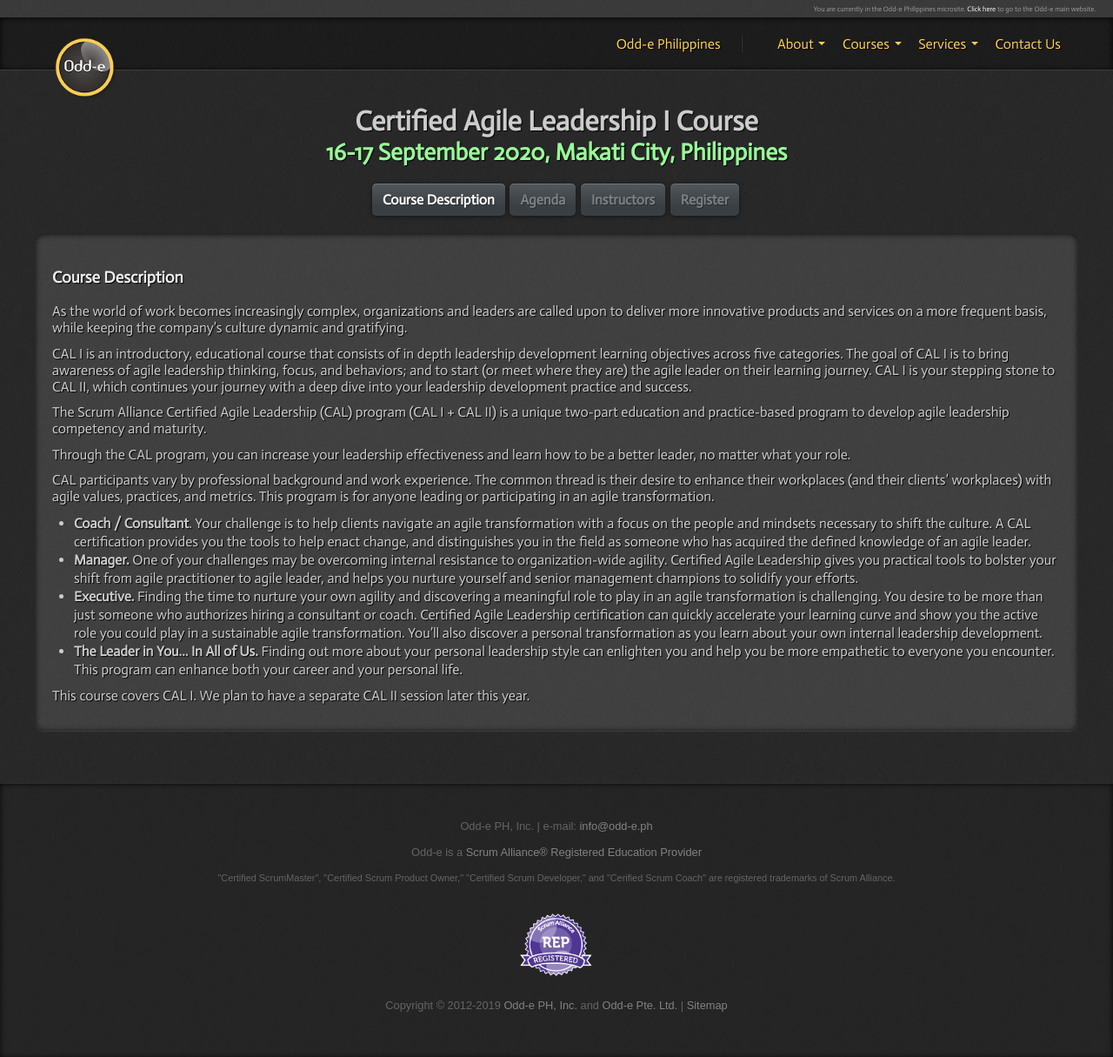
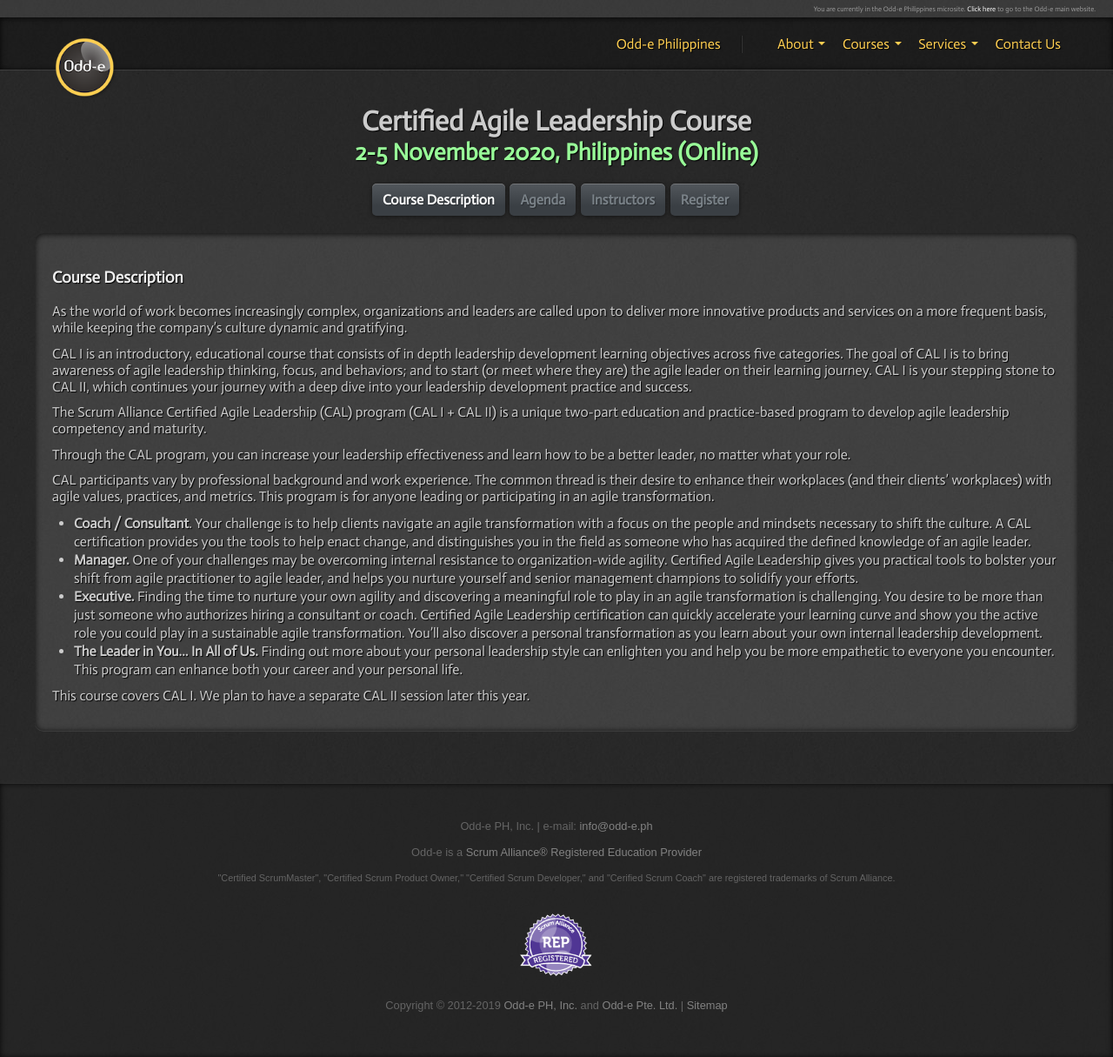
Before and after one commit to nerds-odd-e/odd-e.ph, a Jekyll site: the page built from _posts/2020-11-02-certified-agile-leadership.html, in a window 1280 px wide. Shown: the whole page at 87% size. Built offline with Jekyll 4.4.1, drawn with Linux system fonts in a browser that asks for light colours.

Commit message:
Moved September 2020 CAL to November 2020

```diff
--- a/_posts/2020-09-16-certified-agile-leadership-i.html
+++ b/_posts/2020-11-02-certified-agile-leadership.html
@@ -1,17 +1,17 @@
 ---
 layout: default
-title: Certified Agile Leadership I Course - 16-17 September 2020, Makati City, Philippines | Odd-e Philippines
-description: Certified Agile Leadership I Course on 16-17 September 2020 at Makati City, Philippines.
-course: Certified Agile Leadership I
-schedule: 16-17 September 2020
-location: Makati City, Philippines
+title: Certified Agile Leadership Course - 2-5 November 2020, Philippines (Online) | Odd-e Philippines
+description: Certified Agile Leadership Course on 2-5 November 2020 in the Philippines (Online)
+course: Certified Agile Leadership
+schedule: 2-5 November 2020
+location: Philippines (Online)
 categories: courses certified-agile-leadership
 ---
 
 <section>
   <hgroup>
-    <h1>Certified Agile Leadership I Course</h1>
-    <h2>16-17 September 2020, Makati City, Philippines</h2>
+    <h1>Certified Agile Leadership Course</h1>
+    <h2>2-5 November 2020, Philippines (Online)</h2>
   </hgroup>
 </section>
 <ul class="nav nav-tabs">
@@ -66,11 +66,11 @@
   </div>
   <div class="tab-pane" id="tab4">
     <h3>Location</h3>
-    <p>The Peninsula Manila, Makati City, Philippines</p>
+    <p>Online.  In response to COVID-19, we are hosting our 2020 courses virtually.  This course now spans 4 days, 3.5 hours per day (2:00 PM-5:30 PM PHT) to aid integration and retention.</p>
 
     <h3>Cost</h3>
     <p>
-      The course fee is PHP 70,000.00 + VAT (if applicable)<br />
+      The course fee is PHP 65,000.00 + VAT (if applicable)<br />
       20% off if attending as groups of 4 or more.
     </p>
 
```
